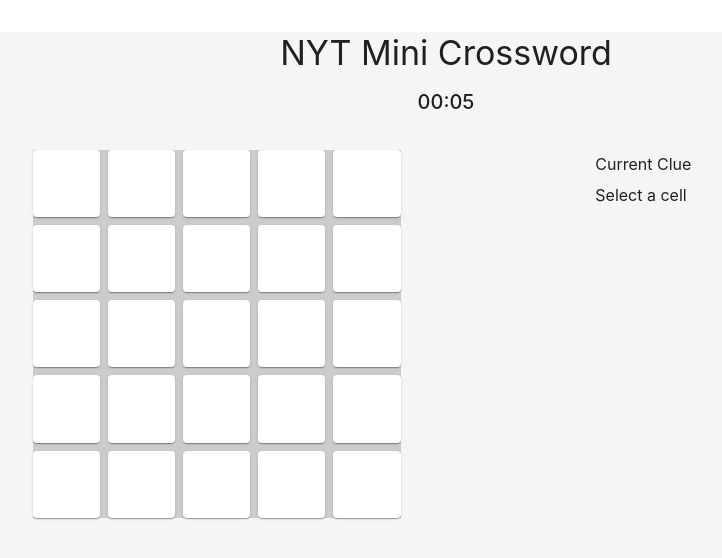
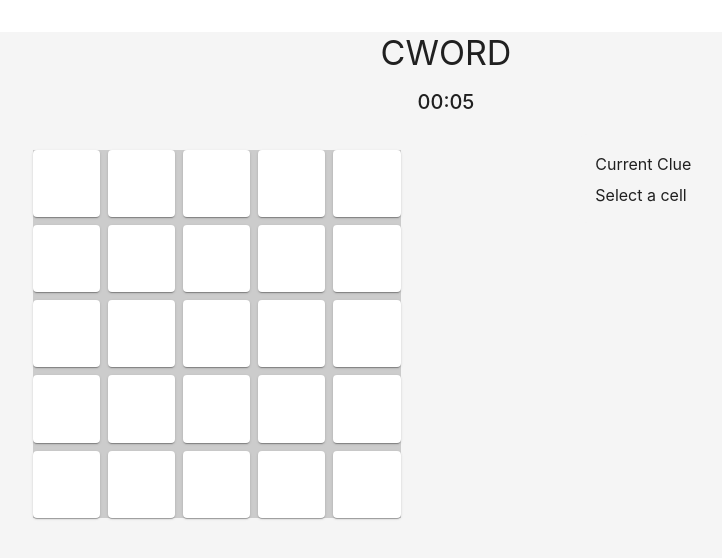
Before and after one commit to samkeshmiri/crossword, a React (Vite) app: page / in a window 1280 px wide. Shown: the top 558 px of the page, without its empty margins (194-916 px from the left). Built offline with nearby package versions, Linux system fonts and the light colour scheme.

Commit message:
update title

```diff
--- a/src/App.tsx
+++ b/src/App.tsx
@@ -69,7 +69,7 @@
     <Container maxWidth="lg">
       <Box sx={{ my: 4 }}>
         <Typography variant="h4" component="h1" gutterBottom align="center">
-          NYT Mini Crossword
+          CWORD
         </Typography>
         <Typography variant="h6" align="center" sx={{ mb: 2 }}>
           {formatTime(seconds)}
```
